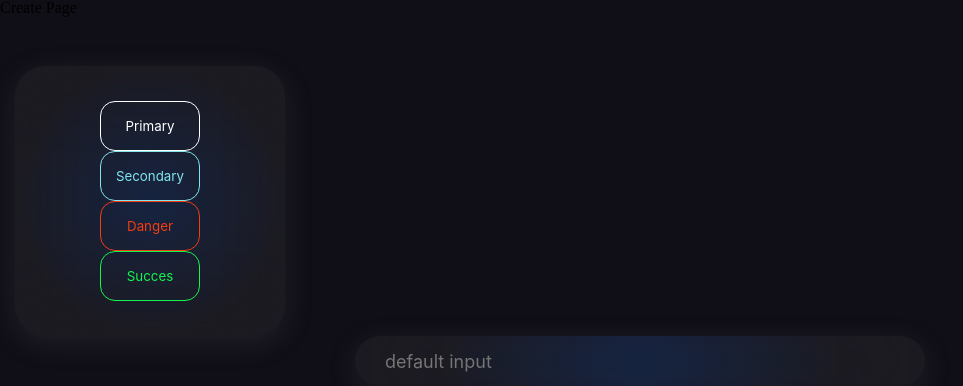
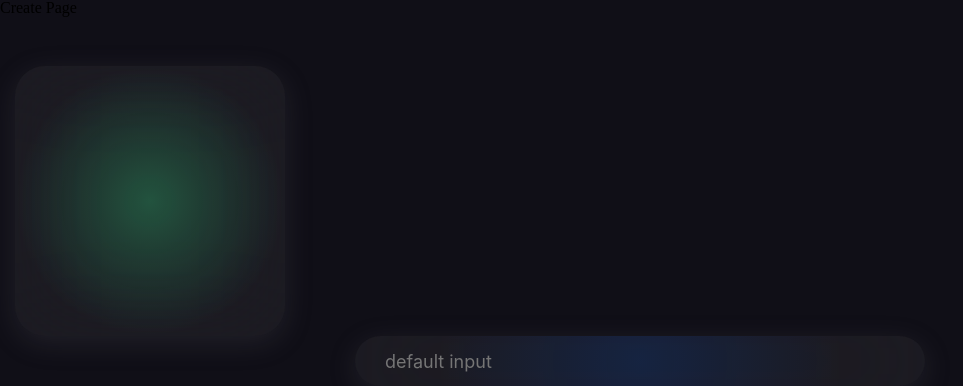
Before and after one commit to 0XCRYPTO03/NFT-Marketplace, a React (Create React App) app: page /create in a window 1280 px wide. Shown: the top 386 px of the page, without its empty margins (0-963 px from the left). Built offline with nearby package versions, Linux system fonts and the light colour scheme.

Commit message:
card blurColor img

```diff
--- a/src/pages/Create.js
+++ b/src/pages/Create.js
@@ -21,16 +21,7 @@ const Create = () => {
   return (
     <div>
       Create Page
-      <Card width='250px' height='250px'
-       child={
-         <div style={{width:'100%', height:'100%',display:'flex',flexDirection:'column',justifyContent:'center', alignItems:'center'}}>
-          <Button width='100px' height='50px' color={Colors.buttons.primary} textContent="Primary" />
-          <Button width='100px' height='50px' color={Colors.buttons.secondary} textContent="Secondary" />
-          <Button width='100px' height='50px' color={Colors.buttons.danger} textContent="Danger"/>
-          <Button width='100px' height='50px' color={Colors.buttons.succes} textContent="Succes" />
-         </div>
-       }
-      />
+      <Card width='250px' height='250px' blurColor="rgba(78, 242, 154,0.3)"/>
       <TextInput />
       <br />
       <br />
```
Also changed, not shown: 2 other files (tests, documents, lock files or other folders).
